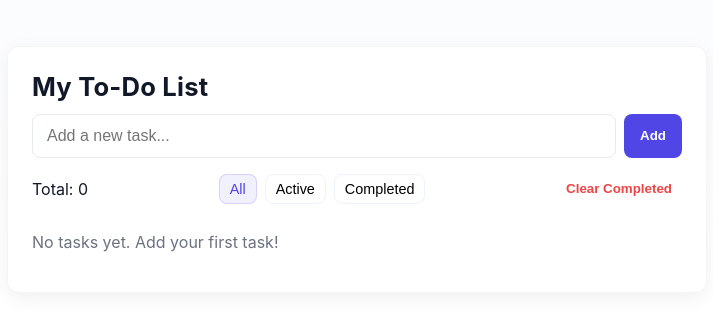
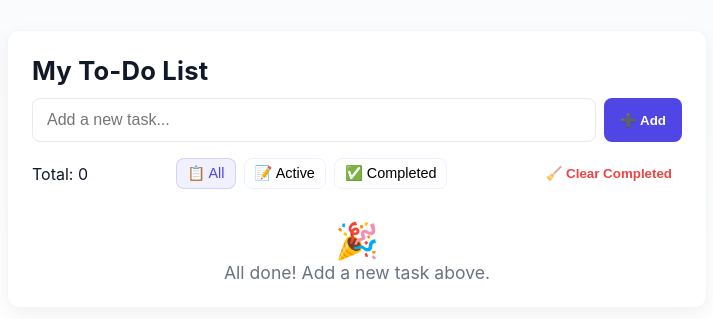
Before and after one commit to charanramagiri/Honeybee_Assignment, a plain HTML site: page task2-todo-app/index.html in a window 1280 px wide. Shown: the part 231-550 px from the top of the page, without its empty margins (283-996 px from the left). Drawn offline with Linux system fonts and the light colour scheme.

Commit message:
done some styling to todo interface

```diff
--- a/task2-todo-app/index.html
+++ b/task2-todo-app/index.html
@@ -12,20 +12,24 @@
 
     <form id="task-form" class="task-form" autocomplete="off">
       <input id="task-input" type="text" placeholder="Add a new task..." required />
-      <button id="add-btn" type="submit">Add</button>
+  <button id="add-btn" type="submit">➕ Add</button>
     </form>
 
     <div class="controls">
       <div id="task-count">Total: 0</div>
       <div class="filters">
-        <button data-filter="all" class="filter active">All</button>
-        <button data-filter="active" class="filter">Active</button>
-        <button data-filter="completed" class="filter">Completed</button>
+  <button data-filter="all" class="filter active">📋 All</button>
+  <button data-filter="active" class="filter">📝 Active</button>
+  <button data-filter="completed" class="filter">✅ Completed</button>
       </div>
-      <button id="clear-completed" class="clear-btn">Clear Completed</button>
+  <button id="clear-completed" class="clear-btn">🧹 Clear Completed</button>
     </div>
 
     <ul id="task-list" class="task-list" aria-live="polite"></ul>
+    <div id="empty-state" style="display:none;text-align:center;color:var(--muted);margin-top:18px;font-size:1.1rem;">
+      <span style="font-size:2.2rem;display:block;">🎉</span>
+      All done! Add a new task above.
+    </div>
   </main>
 
   <script src="script.js"></script>
--- a/task2-todo-app/script.js
+++ b/task2-todo-app/script.js
@@ -26,12 +26,11 @@ function render() {
     return true;
   });
 
+  const emptyState = document.getElementById('empty-state');
   if (filtered.length === 0) {
-    const p = document.createElement('p');
-    p.textContent = 'No tasks yet. Add your first task!';
-    p.style.color = '#6b7280';
-    taskList.appendChild(p);
+    emptyState.style.display = 'block';
   } else {
+    emptyState.style.display = 'none';
     filtered.forEach(task => {
       const li = document.createElement('li');
       li.className = 'task-item';
@@ -59,7 +58,7 @@ function render() {
 
       const del = document.createElement('button');
       del.className = 'delete-btn';
-      del.textContent = 'Delete';
+      del.innerHTML = '🗑️';
       del.setAttribute('aria-label', 'Delete task');
 
       actions.appendChild(del);
```
